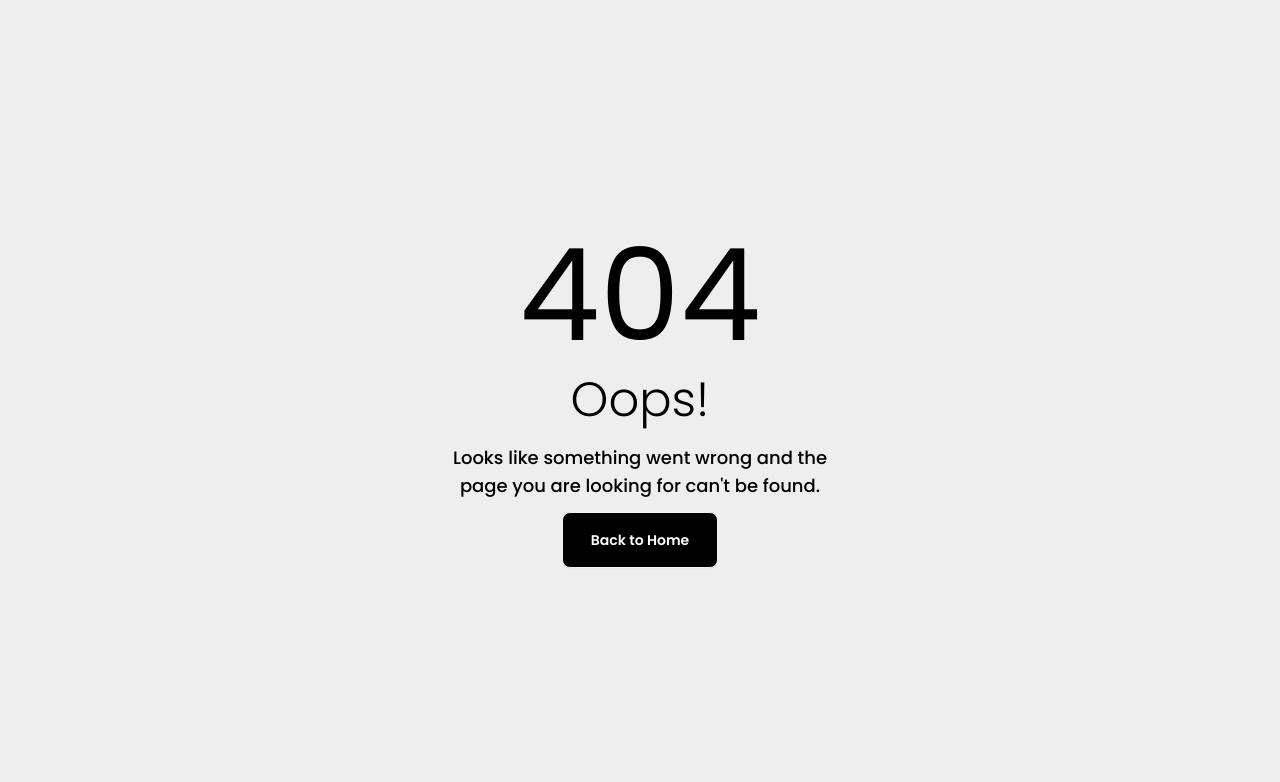
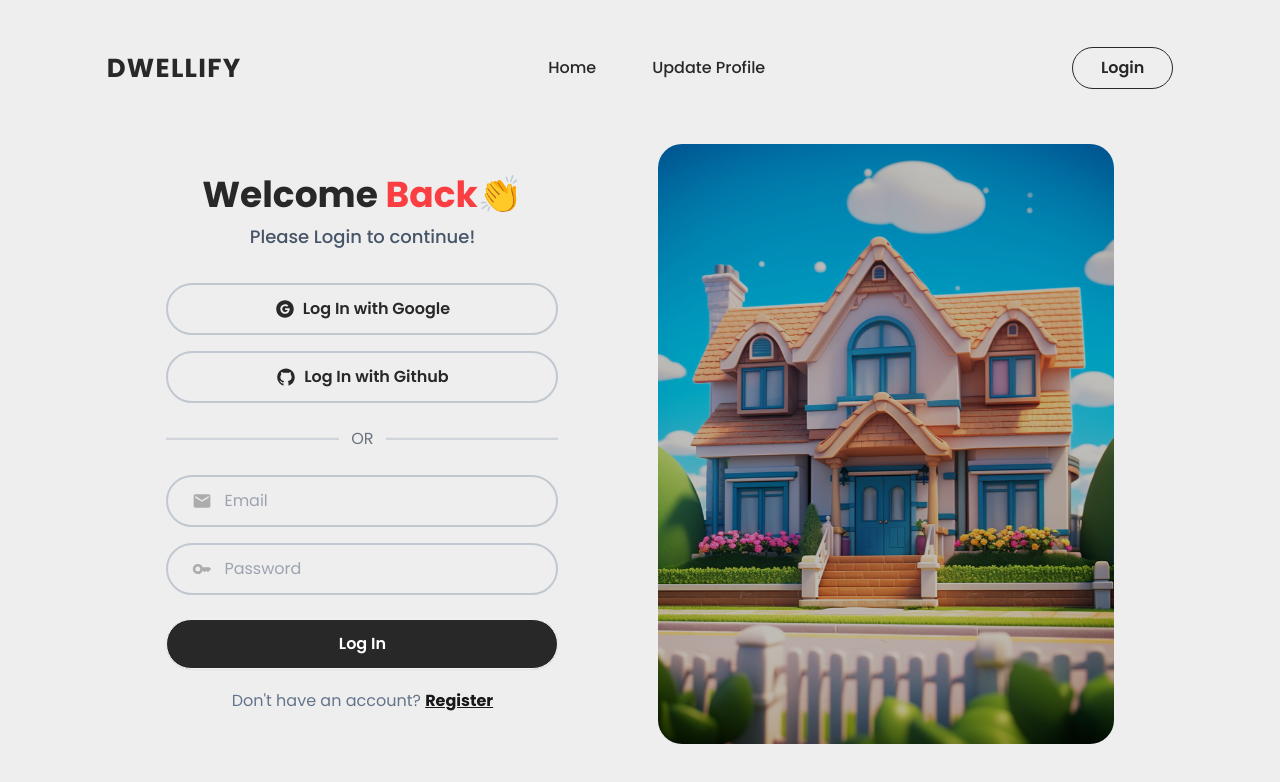
Before and after one commit to Yamin39/dwellify, a React (Vite) app: page /login in a window 1280 px wide. Before the commit this address had no page. Shown: the top 782 px of the page. Built offline with nearby package versions, Linux system fonts and the light colour scheme.

Commit message:
added login page

```diff
--- a/src/Routes/Routes.jsx
+++ b/src/Routes/Routes.jsx
@@ -2,6 +2,7 @@ import { createBrowserRouter } from "react-router-dom";
 import Root from "../layouts/Root";
 import ErrorPage from "../pages/ErrorPage/ErrorPage";
 import Home from "../pages/Home/Home";
+import Login from "../pages/Login/Login";
 
 const router = createBrowserRouter([
   {
@@ -13,6 +14,10 @@ const router = createBrowserRouter([
         path: "/",
         element: <Home></Home>,
       },
+      {
+        path: "/login",
+        element: <Login></Login>,
+      },
     ],
   },
 ]);
--- /dev/null
+++ b/src/pages/Login/Login.jsx
@@ -0,0 +1,76 @@
+import { AiFillGithub, AiFillGoogleCircle } from "react-icons/ai";
+import { MdEmail, MdOutlineKey } from "react-icons/md";
+import { Link } from "react-router-dom";
+import image from "../../assets/images/login-img.jpg";
+
+const Login = () => {
+  return (
+    <div className="flex gap-10 mt-10 justify-evenly items-center">
+      {/* login form */}
+      <div className="text-center sm:min-h-[80vh] lg:min-h-0 sm:flex lg:block justify-center items-center">
+        <div className="w-fit mx-auto" data-aos="fade-right" data-aos-duration="1000">
+          <h4 className="text-4xl font-bold">
+            Welcome <span className="text-secondary-color">Back</span>👏
+          </h4>
+          <p className="text-lg font-medium mt-2 text-slate-600">Please Login to continue!</p>
+          <div className="mt-8 flex gap-4 flex-col justify-center items-center">
+            {/* google login */}
+            <button className="btn h-auto w-full mx-auto min-h-0 btn-ghost text-base border-2 border-[#c1c8d0] rounded-full py-3 px-10 hover:border-[#c1c8d0] hover:bg-gray-200">
+              <AiFillGoogleCircle className="text-xl" />
+              Log In with Google
+            </button>
+
+            {/* github login */}
+            <button className="btn h-auto w-full mx-auto min-h-0 btn-ghost text-base border-2 border-[#c1c8d0] rounded-full py-3 px-10 hover:border-[#c1c8d0] hover:bg-gray-200">
+              <AiFillGithub className="text-xl" />
+              Log In with Github
+            </button>
+          </div>
+
+          <div className="flex items-center w-full mx-auto my-6">
+            <hr className="w-full border-b-2 border-b-gray-300" />
+            <p className="px-3 text-gray-500">OR</p>
+            <hr className="w-full border-b-2 border-b-gray-300" />
+          </div>
+
+          {/* login form */}
+          <form>
+            {/* email */}
+            <div className="w-full mx-auto flex items-center gap-3 text-base border-2 text-[#acacac] border-[#c1c8d0] rounded-full py-3 px-4 pl-6 focus:shadow-2xl">
+              <MdEmail className="text-xl" />
+              <input type="email" placeholder="Email" className="bg-transparent text-primary-color outline-none" required />
+            </div>
+
+            {/* password */}
+            <div className="mt-4 w-full mx-auto flex items-center gap-3 text-base border-2 text-[#acacac] border-[#c1c8d0] rounded-full py-3 px-4 pl-6 focus:shadow-2xl">
+              <MdOutlineKey className="text-xl" />
+              <input type="password" placeholder="Password" className="bg-transparent text-primary-color outline-none" required />
+            </div>
+
+            {/* submit button */}
+            <input
+              type="submit"
+              value="Log In"
+              className="w-full mx-auto mt-6 btn h-auto min-h-0 bg-primary-color hover:bg-[#474747] text-white text-base rounded-full py-3 px-10"
+            />
+          </form>
+
+          <p className="text-slate-500 mt-5">
+            Don&apos;t have an account?{" "}
+            <Link to="/register" className="text-black font-bold underline opacity-90">
+              Register
+            </Link>
+          </p>
+        </div>
+      </div>
+      {/* image */}
+      <div className="hidden lg:block" data-aos="fade-left" data-aos-duration="1000">
+        <div>
+          <img className="rounded-3xl max-h-[600px] brightness-75" src={image} alt="House" />
+        </div>
+      </div>
+    </div>
+  );
+};
+
+export default Login;
```
Also changed, not shown: src/assets/images/login-img.jpg (added).
